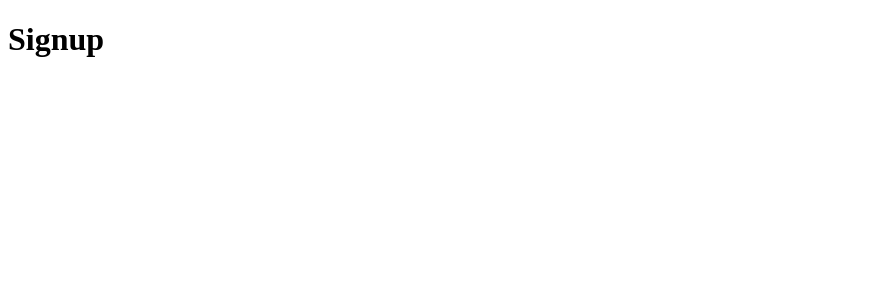
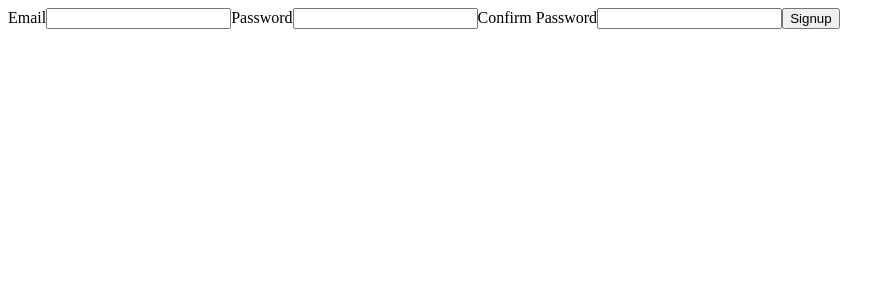
Before and after one commit to sarvagya2545/graphica, a React (Create React App) app in the folder client/: page /signup in a window 1280 px wide. Shown: the top 300 px of the page, without its empty margins (0-895 px from the left). Built offline with nearby package versions, Linux system fonts and the light colour scheme.

Commit message:
setup login and signup forms

```diff
--- a/client/src/components/Login.js
+++ b/client/src/components/Login.js
@@ -1,8 +1,36 @@
-import React from 'react';
+import React, { useState } from 'react';
+import axios from 'axios';
 
 const Login = () => {
+
+  const [formData, setFormData] = useState({
+    email: '',
+    password: ''
+  });
+
+  const onChangeHandler = e => {
+    setFormData(prevState => ({
+      ...prevState,
+      [e.target.name]: e.target.value
+    }));
+  }
+
+  const submitHandler = e => {
+    e.preventDefault();
+
+    axios.post(`/users/login`, formData, { withCredentials: true })
+      .then(res => console.log(res))
+      .catch(err => console.log(err?.response));
+  }
+
   return (
-    <h1>Login</h1>
+    <form className="form" onSubmit={submitHandler}>
+      <label htmlFor="email">Email</label>
+      <input type="email" name="email" value={formData.email} onChange={onChangeHandler}/>
+      <label htmlFor="password">Password</label>
+      <input type="password" name="password" value={formData.password} onChange={onChangeHandler}/>
+      <button type="submit">Login</button>
+    </form>
   );
 }
 
--- a/client/src/components/Signup.js
+++ b/client/src/components/Signup.js
@@ -1,8 +1,38 @@
-import React from 'react';
+import React, { useState } from 'react';
+import axios from 'axios';
 
 const Signup = () => {
+  const [formData, setFormData] = useState({
+    email: '',
+    password: '',
+    confirmPassword: ''
+  });
+
+  const onChangeHandler = e => {
+    setFormData(prevState => ({
+      ...prevState,
+      [e.target.name]: e.target.value
+    }));
+  }
+
+  const submitHandler = e => {
+    e.preventDefault();
+
+    axios.post(`/users/signup`, formData, { withCredentials: true })
+      .then(res => console.log(res))
+      .catch(err => console.log(err?.response));
+  }
+
   return (
-    <h1>Signup</h1>
+    <form className="form" onSubmit={submitHandler}>
+      <label htmlFor="email">Email</label>
+      <input type="email" name="email" value={formData.email} onChange={onChangeHandler}/>
+      <label htmlFor="password">Password</label>
+      <input type="password" name="password" value={formData.password} onChange={onChangeHandler}/>
+      <label htmlFor="confirmPassword">Confirm Password</label>
+      <input type="password" name="confirmPassword" value={formData.confirmPassword} onChange={onChangeHandler}/>
+      <button type="submit">Signup</button>
+    </form>
   );
 }
 
```
